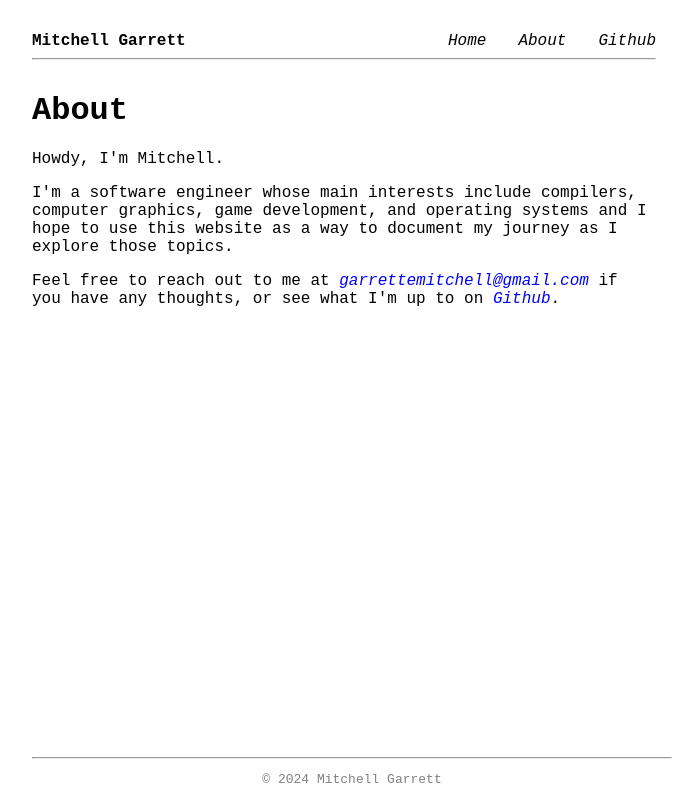
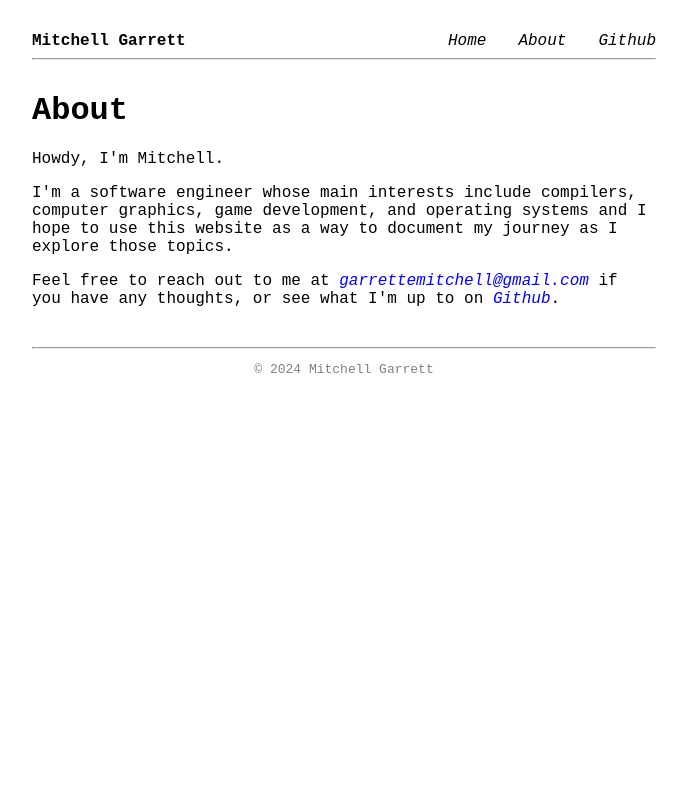
Before and after one commit to mitchellgarrett/Portfolio, a React (Create React App) app: page /about in a window 1280 px wide. Shown: the whole page, without its empty margins (296-983 px from the left). Built offline with nearby package versions, Linux system fonts and the light colour scheme.

Commit message:
Update footer to move with scroll

```diff
--- a/src/styles/Footer.css
+++ b/src/styles/Footer.css
@@ -1,7 +1,8 @@
 .Footer {
-    position: fixed;
-    bottom: 0;
-    width: 50%;
+    margin-top: auto;
+    width: 100%;
+    padding-top: 1rem;
+    padding-bottom: 1rem;
     text-align: center;
     color: gray;
     font-size: small;
```
